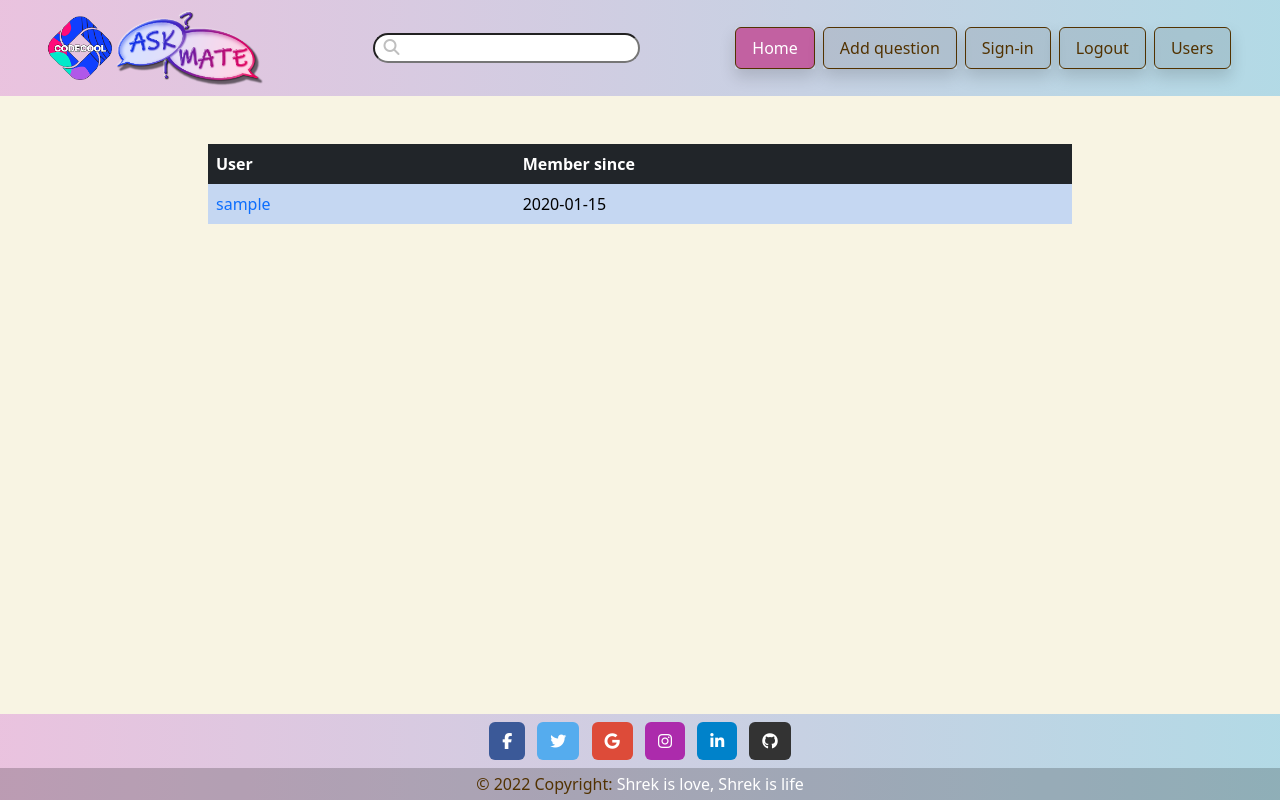
After one commit to Zachiel/ask-mate-python, a Flask app: template templates/pages/users.html in a window 1280 px wide. The commit adds this page. Run offline with Flask 2, Linux system fonts and the light colour scheme; the template is opened without the code that fills it: most values are stand-ins (such as "Sample title", 1, 10 or a date in 2020); some libraries are stand-ins or nearby versions.

Commit message:
Added users route and listing of all users

```diff
--- a/server.py
+++ b/server.py
@@ -8,7 +8,6 @@ import uuid
 import re
 from flask import Flask, render_template, request, redirect, Response
 import data_handler
-import hashing
 
 UPLOAD_FOLDER: str = 'static\\uploads'
 
@@ -197,7 +196,7 @@ def vote_answer_down(question_id, answer_id) -> Response:
 
 #TODO pop up after succesful registration
 @app.route("/registration",
-           methods=['POST'])
+            methods=['POST'])
 def registration_form():
     if request.method == 'POST':
         username = request.form.get('usernameValidation')
@@ -216,7 +215,7 @@ def registration_form():
         elif not re.match(r'^(?=.*[a-z])(?=.*[A-Z])(?=.*[0-9])(?=.*[!@#$%^&*_=+-]).{8,}$', password):
             return 'Invalid password'
         else:
-            hashed_password = hashing.hash_password(password)
+            hashed_password = data_handler.hash_password(password)
             registrationDate = data_handler.time_now()
             data_handler.register_new_user(username, hashed_password, email, fname, lname, registrationDate)
             print('You have succesfully registered!')
@@ -320,5 +319,12 @@ def new_tag() -> Union[Response, str]:
     return render_template('pages/new_tag.html')
 
 
+@app.route("/users")
+def display_users():
+    """Display existing users route."""
+    users = data_handler.get_all_users()
+    return render_template('pages/users.html', users=users)
+
+
 if __name__ == "__main__":
     app.run(debug=True, host='0.0.0.0', port=5000)
--- a/templates/navbar.html
+++ b/templates/navbar.html
@@ -64,6 +64,11 @@
                             >Logout</a
                         >
                     </li>
+                    <li class="shadow nav-item mx-1">
+                        <a class="nav-link" href="/users" role="button"
+                            >Users</a
+                        >
+                    </li>
                 </ul>
             </div>
         </div>
--- /dev/null
+++ b/templates/pages/users.html
@@ -0,0 +1,33 @@
+{% extends 'template.html'%} {% block title %}Home{% endblock %} {% block
+content %} {# Grid container #}
+<div class="container-fluid my-5 pt-5 w-75">
+    {# Grid row 1 #}
+    <div class="row justify-content-between align-items-center g-2 mb-3">
+        <div class="table-responsive">
+            <table
+                class="table table-striped table-hover table-borderless table-primary align-middle"
+            >
+                <thead class="table-dark">
+                    <tr>
+                        <th>User</th>
+                        <th>Member since</th>
+                    </tr>
+                </thead>
+                <tbody class="table-group-divider">
+                    {% for user in users %}
+                    <tr class="table-primary">
+                        <td scope="row">
+                            <a href="/user/{{ user['id'] }}"
+                                >{{ user['username'] }}</a
+                            >
+                        </td>
+                        <td>{{ user['registrationdate'] }}</td>
+                    </tr>
+                    {% endfor %}
+                </tbody>
+                <tfoot></tfoot>
+            </table>
+        </div>
+    </div>
+</div>
+{% endblock %}
```
Also changed, not shown: data_handler.py (+10 -0 lines).
